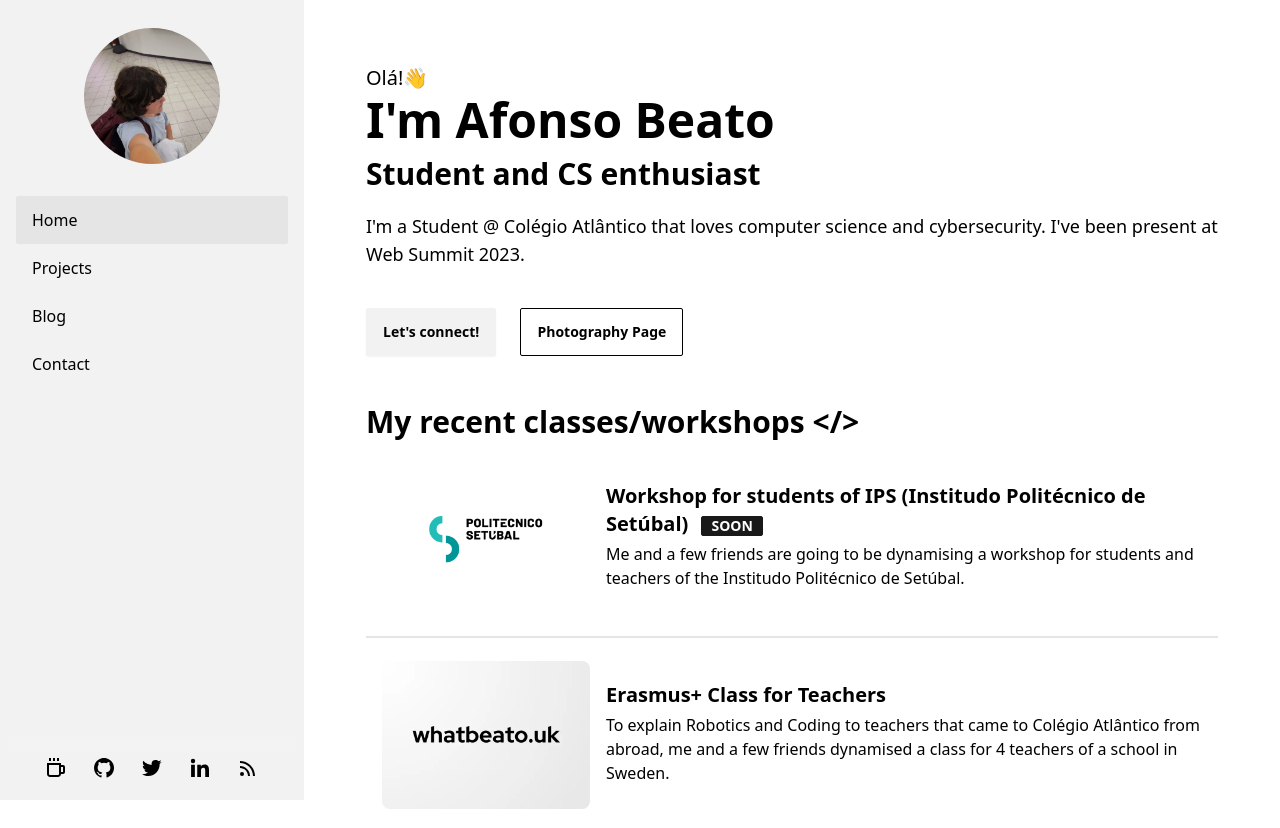
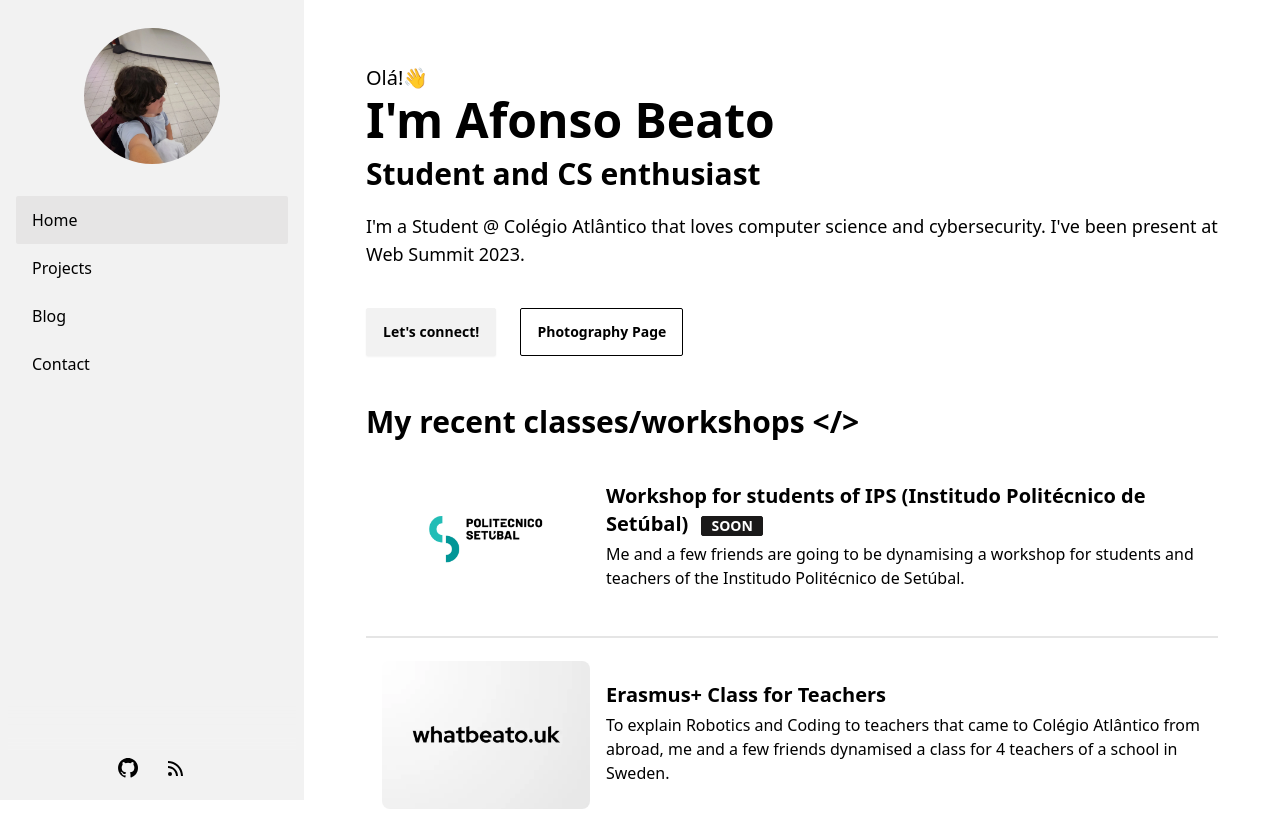
Before and after one commit to whatbeato/lynnpt, an Astro site: page / in a window 1280 px wide. Shown: the top 828 px of the page. Built offline with nearby package versions, Linux system fonts and the light colour scheme; Astro itself is replaced by a stand-in of ours.

Commit message:
Update SideBarFooter.astro

```diff
--- a/src/components/SideBarFooter.astro
+++ b/src/components/SideBarFooter.astro
@@ -4,27 +4,7 @@
 </div>
 
 <div class="social-icons px-4 pb-5 pt-1 flex self-center justify-center sticky bottom-0 bg-base-200">
-    <a
-        href="https://manuelernestog.github.io/support-my-work/"
-        target="_blank"
-        class="mx-3"
-        aria-label="Support my work"
-        title="Support my work"
-    >
-        <svg
-            xmlns="http://www.w3.org/2000/svg"
-            width="24"
-            height="24"
-            viewBox="0 0 24 24"
-            style="fill: currentColor;transform: ;msFilter:;"
-            ><path
-                fill-rule="evenodd"
-                clip-rule="evenodd"
-                d="M5 2h2v3H5zm4 0h2v3H9zm4 0h2v3h-2zm6 7h-2V7H3v11c0 1.654 1.346 3 3 3h8c1.654 0 3-1.346 3-3h2c1.103 0 2-.897 2-2v-5c0-1.103-.897-2-2-2zm-4 9a1 1 0 0 1-1 1H6a1 1 0 0 1-1-1V9h10v9zm2-2v-5h2l.002 5H17z"
-            ></path></svg
-        >
-    </a>
-    <a href="https://github.com/manuelernestog" target="_blank" class="mx-3" aria-label="Github" title="Github">
+    <a href="https://github.com/whatbeato" target="_blank" class="mx-3" aria-label="Github" title="Github">
         <svg
             xmlns="http://www.w3.org/2000/svg"
             width="24"
@@ -38,37 +18,6 @@
             ></path>
         </svg>
     </a>
-    <a href="https://twitter.com/manuelernestog" target="_blank" class="mx-3" aria-label="Twitter" title="Twitter">
-        <svg
-            xmlns="http://www.w3.org/2000/svg"
-            width="24"
-            height="24"
-            viewBox="0 0 24 24"
-            style="fill: currentColor;transform: ;msFilter:;"
-            ><path
-                d="M19.633 7.997c.013.175.013.349.013.523 0 5.325-4.053 11.461-11.46 11.461-2.282 0-4.402-.661-6.186-1.809.324.037.636.05.973.05a8.07 8.07 0 0 0 5.001-1.721 4.036 4.036 0 0 1-3.767-2.793c.249.037.499.062.761.062.361 0 .724-.05 1.061-.137a4.027 4.027 0 0 1-3.23-3.953v-.05c.537.299 1.16.486 1.82.511a4.022 4.022 0 0 1-1.796-3.354c0-.748.199-1.434.548-2.032a11.457 11.457 0 0 0 8.306 4.215c-.062-.3-.1-.611-.1-.923a4.026 4.026 0 0 1 4.028-4.028c1.16 0 2.207.486 2.943 1.272a7.957 7.957 0 0 0 2.556-.973 4.02 4.02 0 0 1-1.771 2.22 8.073 8.073 0 0 0 2.319-.624 8.645 8.645 0 0 1-2.019 2.083z"
-            ></path>
-        </svg>
-    </a>
-    <a
-        href="https://www.linkedin.com/in/manuelernestogr"
-        target="_blank"
-        class="mx-3"
-        aria-label="Linkedin"
-        title="Linkedin"
-    >
-        <svg
-            xmlns="http://www.w3.org/2000/svg"
-            width="24"
-            height="24"
-            viewBox="0 0 24 24"
-            style="fill: currentColor;transform: ;msFilter:;"
-            ><circle cx="4.983" cy="5.009" r="2.188"></circle><path
-                d="M9.237 8.855v12.139h3.769v-6.003c0-1.584.298-3.118 2.262-3.118 1.937 0 1.961 1.811 1.961 3.218v5.904H21v-6.657c0-3.27-.704-5.783-4.526-5.783-1.835 0-3.065 1.007-3.568 1.96h-.051v-1.66H9.237zm-6.142 0H6.87v12.139H3.095z"
-            ></path>
-        </svg>
-    </a>
-
     <a href="/rss.xml" target="_blank" class="mx-3" aria-label="RSS Feed" title="RSS Feed">
         <svg
             xmlns="http://www.w3.org/2000/svg"
```
